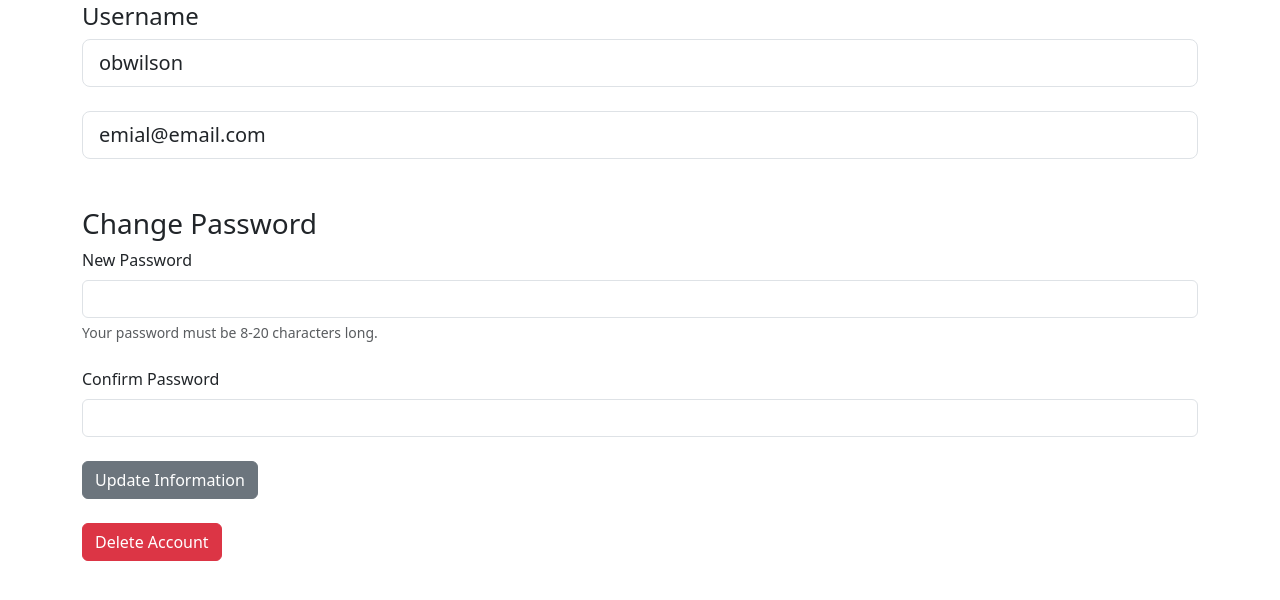
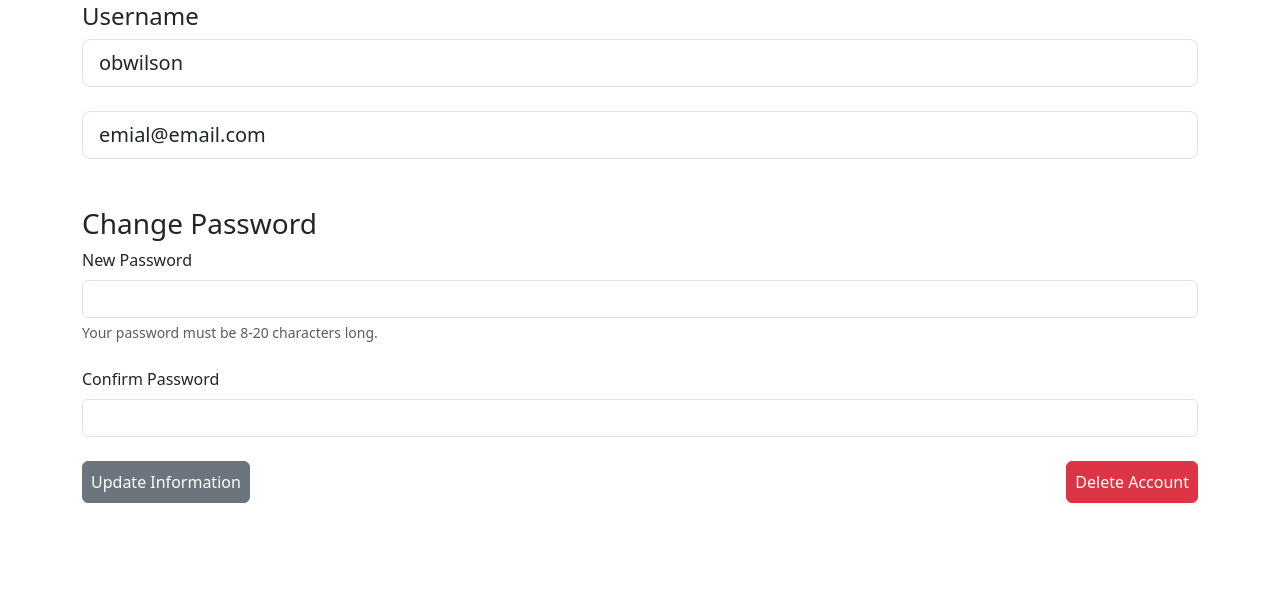
Before and after one commit to obwilson/taggr, a Flask app: page /update-user in a window 1280 px wide. Shown: the part 112-712 px from the top of the page. Run offline with Flask 3, Linux system fonts and the light colour scheme; a user stored in the database is signed in; some libraries are stand-ins or nearby versions.

Commit message:
Seperate User Upload Folders

```diff
--- a/app.py
+++ b/app.py
@@ -8,6 +8,7 @@ from werkzeug.security import generate_password_hash
 from werkzeug.utils import secure_filename
 from flask_login import login_user, LoginManager, login_required, logout_user, current_user
 import os
+from datetime import datetime
 
 app = Flask(__name__)
 
@@ -212,8 +213,8 @@ def logout():
 @app.route('/home')
 @login_required
 def home():
-    users = Users.query.order_by(Users.date_added)
-    return render_template('home.html', users=users)
+    photos = Photos.query.filter_by(user=current_user.id)
+    return render_template('home.html', photos=photos)
 
 @app.route('/update-user', methods=['GET', 'POST'])
 @login_required
@@ -284,10 +285,16 @@ def upload():
         photo = form.photo.data
 
         if photo:
-            file_name = secure_filename(photo.filename)
+            folder_path = os.path.join(
+                app.config['UPLOADED_PHOTOS_DEST'],
+                str(current_user.id),
+            )
+            os.makedirs(folder_path, exist_ok=True)
+
+            file_name = secure_filename(f"{datetime.now()}_{photo.filename}")
             file_path = os.path.join(
-                app.config['UPLOADED_PHOTOS_DEST'],
-                file_name
+                folder_path,
+                file_name,
             )
 
             photo.save(file_path)
--- a/templates/update_user.html
+++ b/templates/update_user.html
@@ -24,11 +24,11 @@
         ) }}
         {{ form.confirm_password(class="form-control") }}
         <br/>
-        {{ form.submit(class="btn btn-secondary") }}
+        <div class="d-flex justify-content-between">
+            {{ form.submit(class="btn btn-secondary p-2") }}
+            <button type="button" class="btn btn-danger p-2" data-bs-toggle="modal" data-bs-target="#deleteModal">Delete Account</button>
+        </div>
     </form>
-    <br/>
-
-    <button type="button" class="btn btn-danger" data-bs-toggle="modal" data-bs-target="#deleteModal">Delete Account</button>
 
     <div class="modal fade" id="deleteModal" data-bs-backdrop="static" tabindex="-1" aria-labelledby="deleteModal" aria-hidden="true">
         <div class="modal-dialog">
```
Also changed, not shown: templates/home.html (+7 -1 lines), instance/users.db, static/uploads/1/1a4ac3d22db6e739183aca7b3c61350b.jpg (added), static/uploads/2025-06-05_144655.604239_1a4ac3d22db6e739183aca7b3c61350b.jpg (added), static/uploads/2025-06-05_144709.021396_1a4ac3d22db6e739183aca7b3c61350b.jpg (added).
